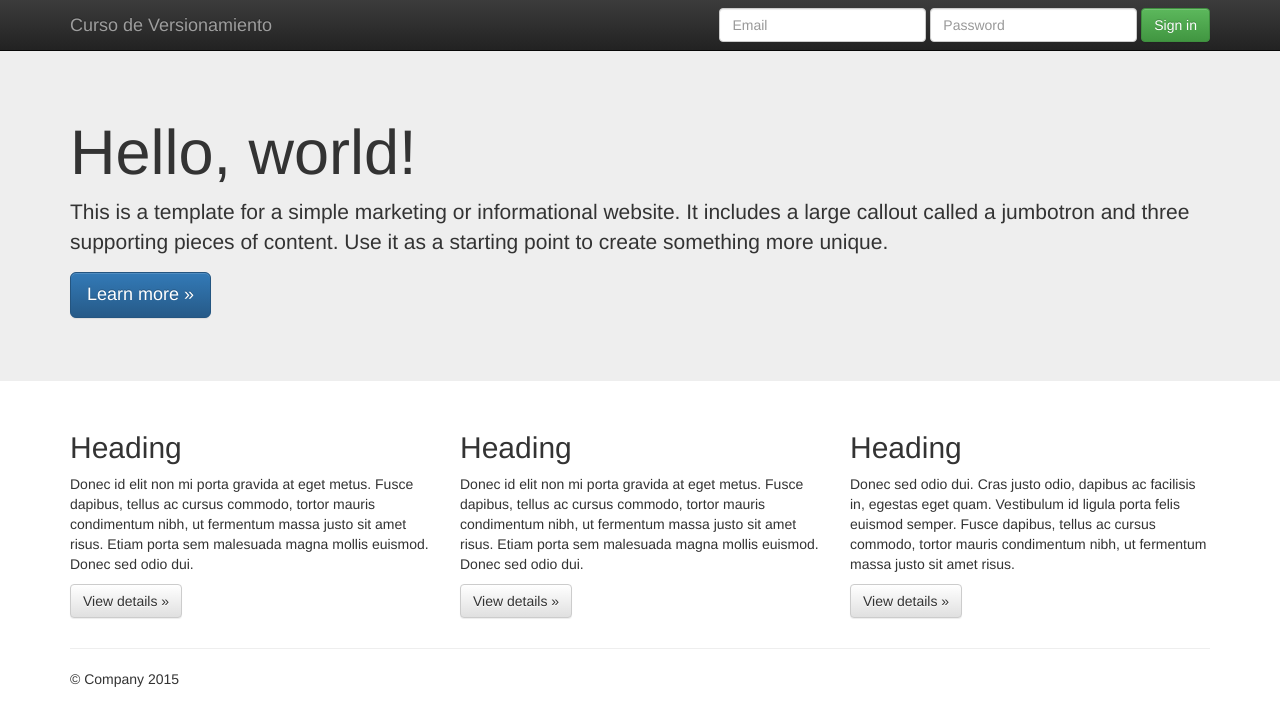
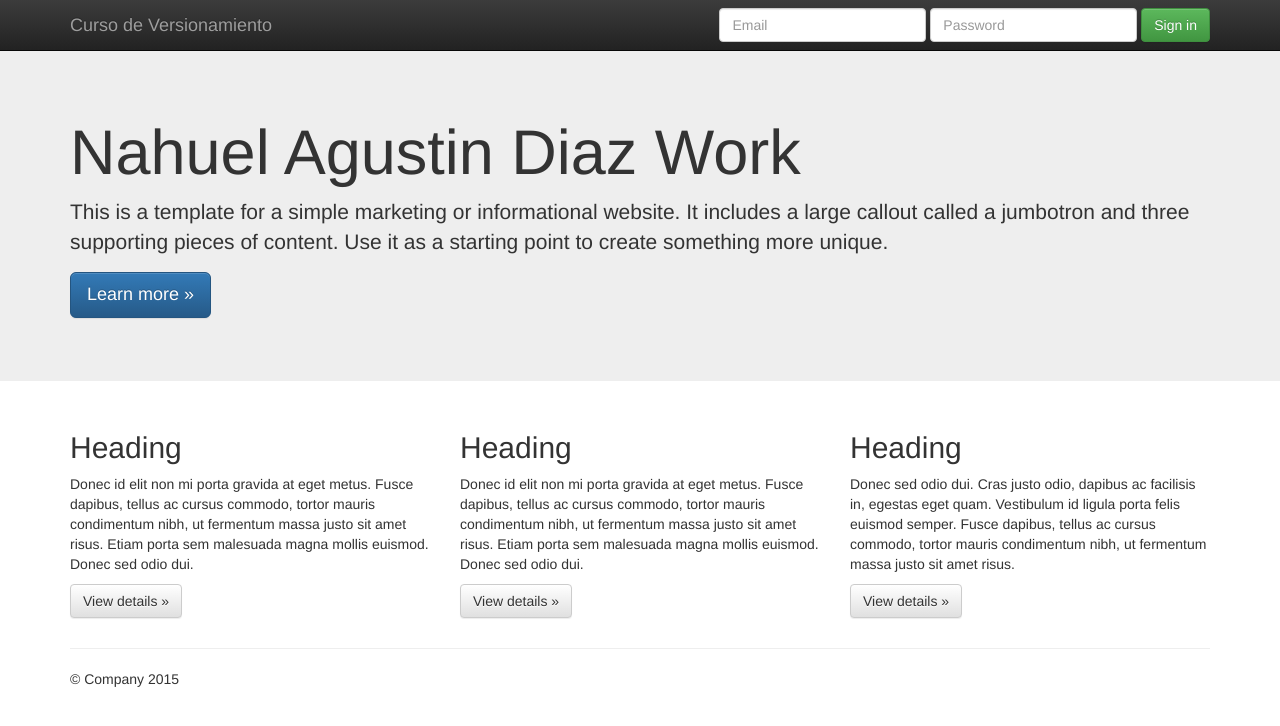
Before and after one commit to Nahuelelchino/Trabajo-Practico2_Nahuel_Diaz, a plain HTML site: page index.html in a window 1280 px wide. Drawn offline with nearby package versions, Linux system fonts and the light colour scheme.

Commit message:
se modifica el valor de H1 por nahuel agustin diaz work, en feature 1

```diff
--- a/index.html
+++ b/index.html
@@ -55,7 +55,7 @@
     <!-- Main jumbotron for a primary marketing message or call to action -->
     <div class="jumbotron">
       <div class="container">
-        <h1>Hello, world!</h1>
+        <h1>Nahuel Agustin Diaz Work</h1>
         <p>This is a template for a simple marketing or informational website. It includes a large callout called a jumbotron and three supporting pieces of content. Use it as a starting point to create something more unique.</p>
         <p><a class="btn btn-primary btn-lg" href="#" role="button">Learn more &raquo;</a></p>
       </div>
```
